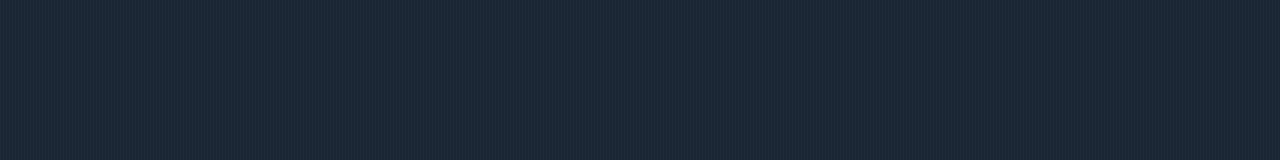
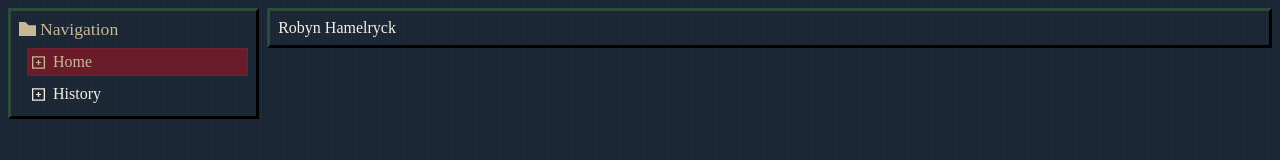
Before and after one commit to FormOfShred/formofshred.github.io, an Astro site: page / in a window 1280 px wide. Built offline with nearby package versions, Linux system fonts and the light colour scheme; Astro itself is replaced by a stand-in of ours.

Commit message:
implement NavBar

```diff
--- /dev/null
+++ b/src/assets/icons/Folder.astro
@@ -0,0 +1,12 @@
+---
+const { width = 15, height = 15 } = Astro.props;
+---
+<svg viewBox="0 0 16 16" fill="currentColor" xmlns="http://www.w3.org/2000/svg"
+  width={width} height={height}
+>
+  <g id="SVGRepo_bgCarrier" stroke-width="0"></g>
+  <g id="SVGRepo_tracerCarrier" stroke-linecap="round" stroke-linejoin="round"></g>
+  <g id="SVGRepo_iconCarrier">
+    <path d="M0 1H6L9 4H16V14H0V1Z" fill="currentColor"></path>
+  </g>
+</svg>
--- /dev/null
+++ b/src/assets/icons/Plus.astro
@@ -0,0 +1,19 @@
+---
+const { width = 15, height = 15 } = Astro.props;
+---
+<svg viewBox="0 -0.5 21 21" version="1.1" xmlns="http://www.w3.org/2000/svg" xmlns:xlink="http://www.w3.org/1999/xlink"
+  width={width} height={height}
+>
+  <g id="SVGRepo_bgCarrier" stroke-width="0"></g>
+  <g id="SVGRepo_tracerCarrier" stroke-linecap="round" stroke-linejoin="round"></g>
+  <g id="SVGRepo_iconCarrier">
+    <g id="Page-1" stroke="none" stroke-width="1" fill="none" fill-rule="evenodd">
+      <g id="Dribbble-Light-Preview" transform="translate(-339.000000, -240.000000)" fill="currentColor">
+        <g id="icons" transform="translate(56.000000, 160.000000)">
+        <path d="M285.1,98 L301.9,98 L301.9,82 L285.1,82 L285.1,98 Z M283,100 L304,100 L304,80 L283,80 L283,100 Z M292.45,91 L289.3,91 L289.3,89 L292.45,89 L292.45,86 L294.55,86 L294.55,89 L297.7,89 L297.7,91 L294.55,91 L294.55,94 L292.45,94 L292.45,91 Z" id="plus-[#1513]">
+          </path>
+        </g>
+      </g>
+    </g>
+  </g>
+</svg>
--- /dev/null
+++ b/src/components/global/NavBar.astro
@@ -0,0 +1,48 @@
+---
+import Folder from "../../assets/icons/Folder.astro";
+import Plus from "../../assets/icons/Plus.astro";
+import Card from "../shared/card/Card.astro";
+import Link from "../shared/link/Link.astro";
+
+const pathname = Astro.url.pathname;
+
+const title = "Navigation"
+
+const nav = [
+  {
+    title: "Home",
+    href: "/"
+  },
+  {
+    title: "History",
+    href: "/history"
+  }
+]
+---
+<Card
+  title={
+    <div class="flex items-center gap-xs">
+      <Folder width={17} height={17} />
+      <span>{title}</span>
+    </div>
+  }>
+  <nav class="pl-sm pt-sm flex-col gap-xs">
+    {
+      nav.map(({title, href}) => {
+        const active = href === "/" ? pathname === "/" : pathname.startsWith(href);
+
+        return (
+          <Link
+            href={href}
+            active={active}
+          >
+            <div class="flex items-center gap-sm">
+              <Plus width={13} height={13} />
+              <div>{title}</div>
+            </div>
+          </Link>
+        )
+      })
+    }
+  </nav>
+</Card>
--- /dev/null
+++ b/src/components/shared/card/Card.astro
@@ -0,0 +1,11 @@
+---
+import "./card.css";
+
+const { title } = Astro.props;
+---
+<div class="card">
+  <div class="card__title">
+    {title}
+  </div>
+  <slot />
+</div>
--- /dev/null
+++ b/src/components/shared/card/card.css
@@ -0,0 +1,9 @@
+.card {
+  border: .2rem outset var(--border);
+  padding: var(--spacing-2);
+}
+
+.card__title {
+  color: var(--foreground-secondary);
+  font-size: var(--font-lg);
+}
--- /dev/null
+++ b/src/components/shared/link/Link.astro
@@ -0,0 +1,11 @@
+---
+import "./link.css";
+
+const { href, active } = Astro.props;
+---
+<a
+  class:list={["link", {"link--active": active}]}
+  href={href}
+>
+  <slot />
+</a>
--- /dev/null
+++ b/src/components/shared/link/link.css
@@ -0,0 +1,28 @@
+.link {
+  display: flex;
+  color: var(--foreground);
+
+  text-decoration: none;
+
+  border: .1rem dotted transparent;
+
+  padding: var(--spacing-1);
+
+  transition-property: color, background-color, border-color;
+  transition-timing-function: cubic-bezier(0.4, 0, 0.2, 1);
+  transition-duration: 300ms;
+
+  &:hover {
+    color: var(--foreground-secondary);
+
+    background-color: var(--background-secondary);
+  }
+}
+
+.link--active {
+  color: var(--foreground-secondary);
+
+  background-color: var(--background-secondary);
+
+  border-color: var(--border);
+}
--- a/src/layouts/Layout.astro
+++ b/src/layouts/Layout.astro
@@ -1,6 +1,7 @@
 ---
 import { Font } from "astro:assets";
 import "../styles/global.css";
+import NavBar from "../components/global/NavBar.astro";
 ---
 <!doctype html>
 <html lang="en">
@@ -14,6 +15,13 @@ import "../styles/global.css";
 		<title>Astro Basics</title>
 	</head>
 	<body>
-		<slot />
+		<main>
+			<div>
+				<NavBar />
+			</div>
+			<div>
+				<slot />
+			</div>
+		</main>
 	</body>
 </html>
--- a/src/pages/index.astro
+++ b/src/pages/index.astro
@@ -1,6 +1,10 @@
 ---
+import Card from '../components/shared/card/Card.astro';
 import Layout from '../layouts/Layout.astro';
 ---
 
 <Layout>
+	<Card>
+		<span>Robyn Hamelryck</span>
+	</Card>
 </Layout>
--- a/src/styles/global.css
+++ b/src/styles/global.css
@@ -9,3 +9,12 @@
 
   font-family: var(--font-body);
 }
+
+main {
+  max-width: 1300px;
+  margin: auto;
+
+  display: grid;
+  grid-template-columns: 1fr 4fr;
+  gap: var(--spacing-2);
+}
--- a/src/styles/tokens/index.css
+++ b/src/styles/tokens/index.css
@@ -1,2 +1,3 @@
 @import "./colors.css";
 @import "./typography.css";
+@import "./spacing.css";
--- /dev/null
+++ b/src/styles/tokens/spacing.css
@@ -0,0 +1,5 @@
+:root {
+  --spacing-0: 0;
+  --spacing-1: .25rem;
+  --spacing-2: .5rem;
+}
--- a/src/styles/tokens/typography.css
+++ b/src/styles/tokens/typography.css
@@ -1,3 +1,9 @@
 :root {
-  --font-body: var(--font-source-code-pro)
+  --font-body: var(--font-source-code-pro);
+
+  --font-xs: .8rem;
+  --font-sm: .9rem;
+  --font-base: 1rem;
+  --font-lg: 1.1rem;
+  --font-xl: 1.2rem;
 }
--- /dev/null
+++ b/src/styles/utilities/flex.css
@@ -0,0 +1,15 @@
+/* Basic */
+.flex {
+  display: flex;
+}
+
+.flex-col {
+  display: flex;
+  flex-direction: column;
+}
+
+/* Alignment */
+
+.items-center {
+  align-items: center;
+}
--- a/src/styles/utilities/index.css
+++ b/src/styles/utilities/index.css
@@ -1 +1,3 @@
 @import "./colors.css";
+@import "./flex.css";
+@import "./spacing.css";
--- /dev/null
+++ b/src/styles/utilities/spacing.css
@@ -0,0 +1,51 @@
+/* Gap */
+.gap-none {
+  gap: var(--spacing-0);
+}
+
+.gap-xs {
+  gap: var(--spacing-1);
+}
+
+.gap-sm {
+  gap: var(--spacing-2);
+}
+
+/* Padding */
+.p-none {
+  padding: var(--spacing-0);
+}
+
+.p-xs {
+  padding: var(--spacing-1);
+}
+
+.p-sm {
+  padding: var(--spacing-2);
+}
+
+/* Padding Left*/
+.pl-none {
+  padding-left: var(--spacing-0);
+}
+
+.pl-xs {
+  padding-left: var(--spacing-1);
+}
+
+.pl-sm {
+  padding-left: var(--spacing-2);
+}
+
+/* Padding Top */
+.pt-none {
+  padding-top: var(--spacing-0);
+}
+
+.pt-xs {
+  padding-top: var(--spacing-1);
+}
+
+.pt-sm {
+  padding-top: var(--spacing-2);
+}
```
